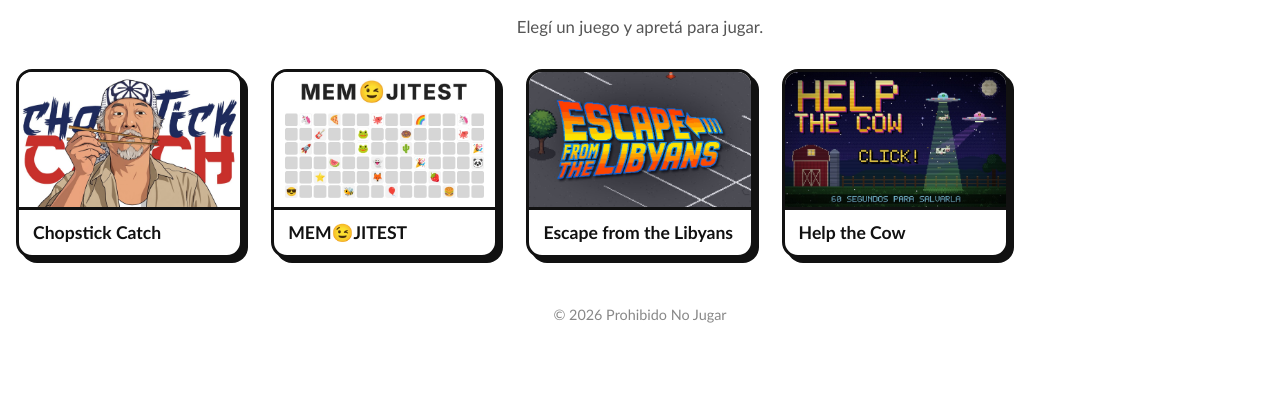
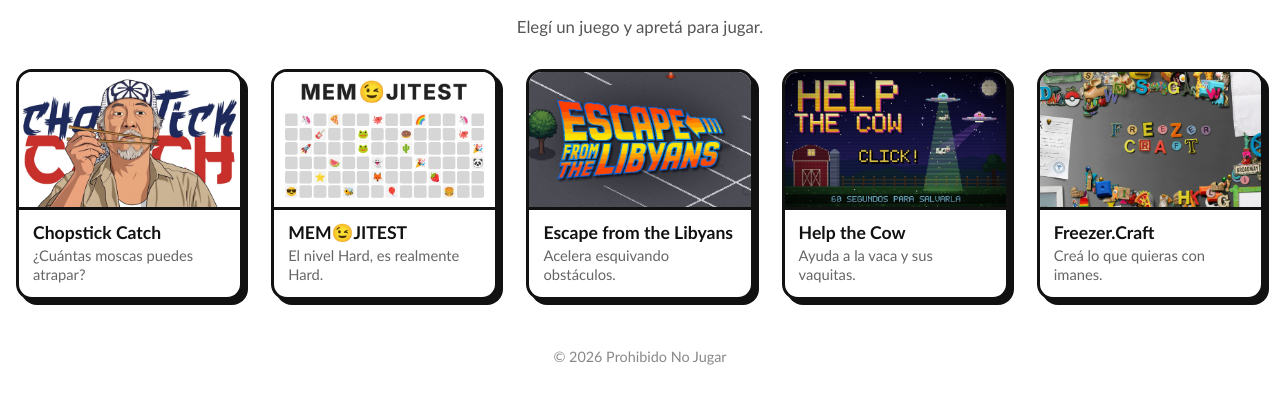
Before and after one commit to camelloserra/camelloserra.github.io, a plain HTML site: page index.html in a window 1280 px wide. Shown: the part 274-678 px from the top of the page. Drawn offline with Linux system fonts and the light colour scheme.

Commit message:
Add files via upload

```diff
--- a/index.html
+++ b/index.html
@@ -100,10 +100,17 @@
     }
 
     .titulo {
-      padding: 12px 14px;
+      padding: 12px 14px 0;
       font-weight: 700;
       font-size: 1.1rem;
     }
+    .bajada-juego {
+      padding: 3px 14px 13px;
+      font-size: .92rem;
+      color: #666;
+      line-height: 1.3;
+    }
+    .titulo:last-child { padding-bottom: 12px; }
 
     footer {
       text-align: center;
@@ -166,6 +173,12 @@
       titulo.textContent = juego.titulo;
 
       a.append(mini, titulo);
+      if (juego.bajada) {
+        const bajada = document.createElement("div");
+        bajada.className = "bajada-juego";
+        bajada.textContent = juego.bajada;
+        a.append(bajada);
+      }
       contenedor.append(a);
     });
 
--- a/juegos.js
+++ b/juegos.js
@@ -4,15 +4,17 @@
   Para sumar un juego nuevo, copiá un bloque { ... } y pegalo AL FINAL de la lista.
   Los juegos aparecen en la home en este mismo orden (los nuevos quedan abajo).
 
-  titulo  -> el nombre que se ve debajo del thumbnail
+  titulo  -> el nombre del juego
+  bajada  -> la frase que va debajo del nombre
   url     -> dónde está el juego: "/nombre-del-repo/"
   imagen  -> el thumbnail, guardado en img/juegos/ (ideal 640x400 px).
              Si dejás imagen: "" se muestra una tarjeta de color con el nombre.
 */
 
 const JUEGOS = [
-  { titulo: "Chopstick Catch",         url: "/chopstick-catch/",         imagen: "chopstick-catch.jpg" },
-  { titulo: "MEM😉JITEST",             url: "/memojitest/",              imagen: "memojitest.jpg" },
-  { titulo: "Escape from the Libyans", url: "/escape.from.the.libyans/", imagen: "escape.from.the.libyans.jpg" },
-  { titulo: "Help the Cow",            url: "/help.the.cow/",            imagen: "help.the.cow.jpg" },
+  { titulo: "Chopstick Catch",         bajada: "¿Cuántas moscas puedes atrapar?",        url: "/chopstick-catch/",         imagen: "chopstick-catch.jpg" },
+  { titulo: "MEM😉JITEST",             bajada: "El nivel Hard, es realmente Hard.",       url: "/memojitest/",              imagen: "memojitest.jpg" },
+  { titulo: "Escape from the Libyans", bajada: "Acelera esquivando obstáculos.",         url: "/escape.from.the.libyans/", imagen: "escape.from.the.libyans.jpg" },
+  { titulo: "Help the Cow",            bajada: "Ayuda a la vaca y sus vaquitas.",      url: "/help.the.cow/",            imagen: "help.the.cow.jpg" },
+  { titulo: "Freezer.Craft",           bajada: "Creá lo que quieras con imanes.",        url: "/freezer-craft/",           imagen: "freezer-craft.jpg" },
 ];
```
Also changed, not shown: img/juegos/freezer-craft.jpg (added).
